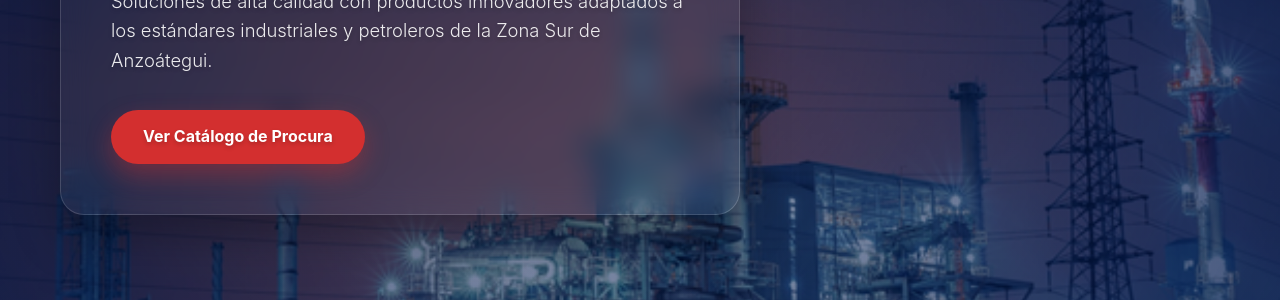
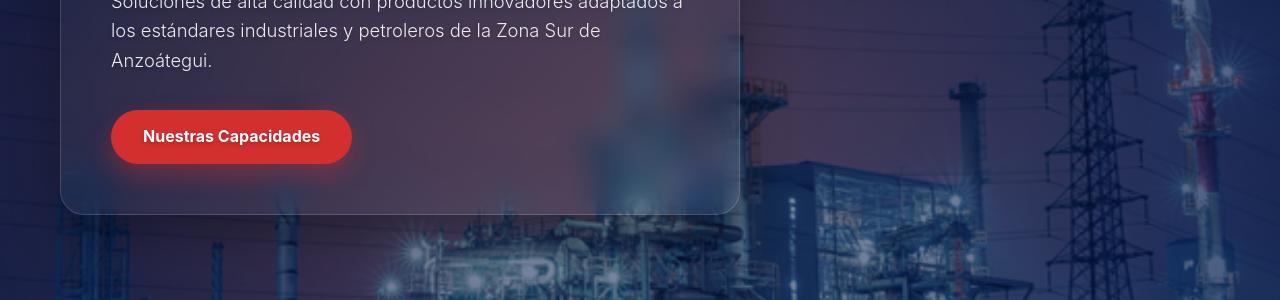
Before and after one commit to ing-nestorgomez/belorp, a Jekyll site: the page built from index.html, in a window 1280 px wide and 900 px high, scrolled down 313 px. Shown: the part 134-434 px from the top of the window. Built offline with Jekyll 4.4.1, drawn with Linux system fonts in a browser that asks for light colours.

Commit message:
Update button text from 'Ver Catálogo de Procura' to 'Nuestras Capacidades'

```diff
--- a/index.html
+++ b/index.html
@@ -17,7 +17,7 @@ title: Inicio
     <div class="hero-glass-card">
       <h1 class="hero-title">Construcción y Servicios Eléctricos</h1>
       <p class="hero-subtitle">Soluciones de alta calidad con productos innovadores adaptados a los estándares industriales y petroleros de la Zona Sur de Anzoátegui.</p>
-      <a href="#procura" class="btn-primary">Ver Catálogo de Procura</a>
+      <a href="#procura" class="btn-primary">Nuestras Capacidades</a>
     </div>
   </div>
 </section>
```
